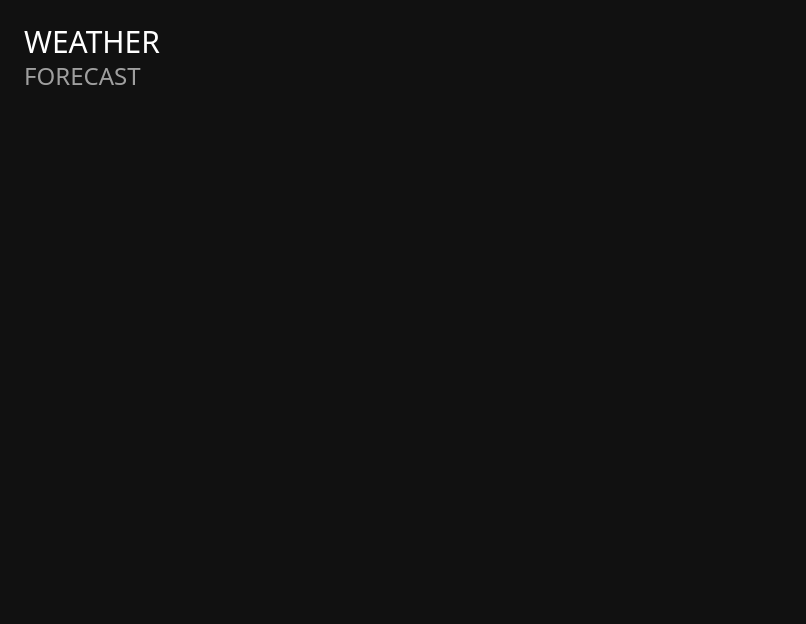
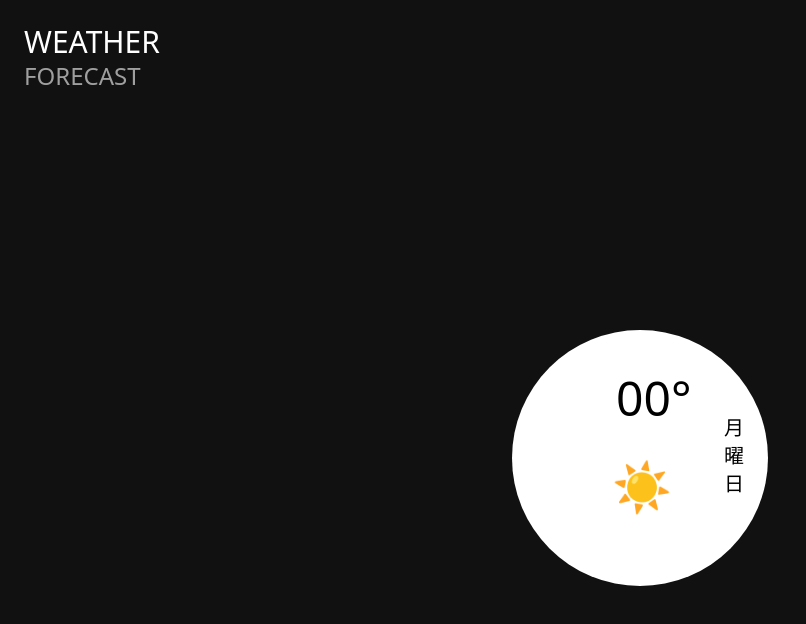
Before and after one commit to Shimi001/weather-app, a React (Vite) app: page / in a window 1280 px wide. Shown: the top 624 px of the page, without its empty margins (0-806 px from the left). Built offline with nearby package versions, Linux system fonts and the light colour scheme.

Commit message:
feat: add weather circle component layout

```diff
--- a/src/components/weather/WeatherCircle.tsx
+++ b/src/components/weather/WeatherCircle.tsx
@@ -1,8 +1,23 @@
 function WeatherCircle() {
   return (
-    <>
-
-    </>
+    <div className="mx-auto">
+      <div className="bg-white w-64 h-64 rounded-full relative">
+        {/* -translate-x-6 = 2 digits, -translate-x-3 = 1 digit */}
+        <div className="absolute top-1/4 left-1/2 -translate-x-6 -translate-y-5">
+          <span className="text-5xl">00°</span>
+        </div>
+        <div className="absolute top-1/2 left-1/2 -translate-x-7 translate-y-1">
+          <span className="text-5xl">☀️</span>
+        </div>
+        <div className="absolute top-1/2 right-1 -translate-x-5 -translate-y-11">
+          <div className="flex flex-col text-xl">
+            <span>月</span>
+            <span>曜</span>
+            <span>日</span>
+          </div>
+        </div>
+      </div>
+    </div>
   );
 }
 
--- a/src/components/weather/index.tsx
+++ b/src/components/weather/index.tsx
@@ -3,10 +3,10 @@ import WeatherInfo from "./WeatherInfo";
 
 function WeatherCard() {
   return (
-    <>
+    <div className="flex flex-col gap-8 w-full">
       <WeatherCircle />
       <WeatherInfo />
-    </>
+    </div>
   );
 }
 
```
